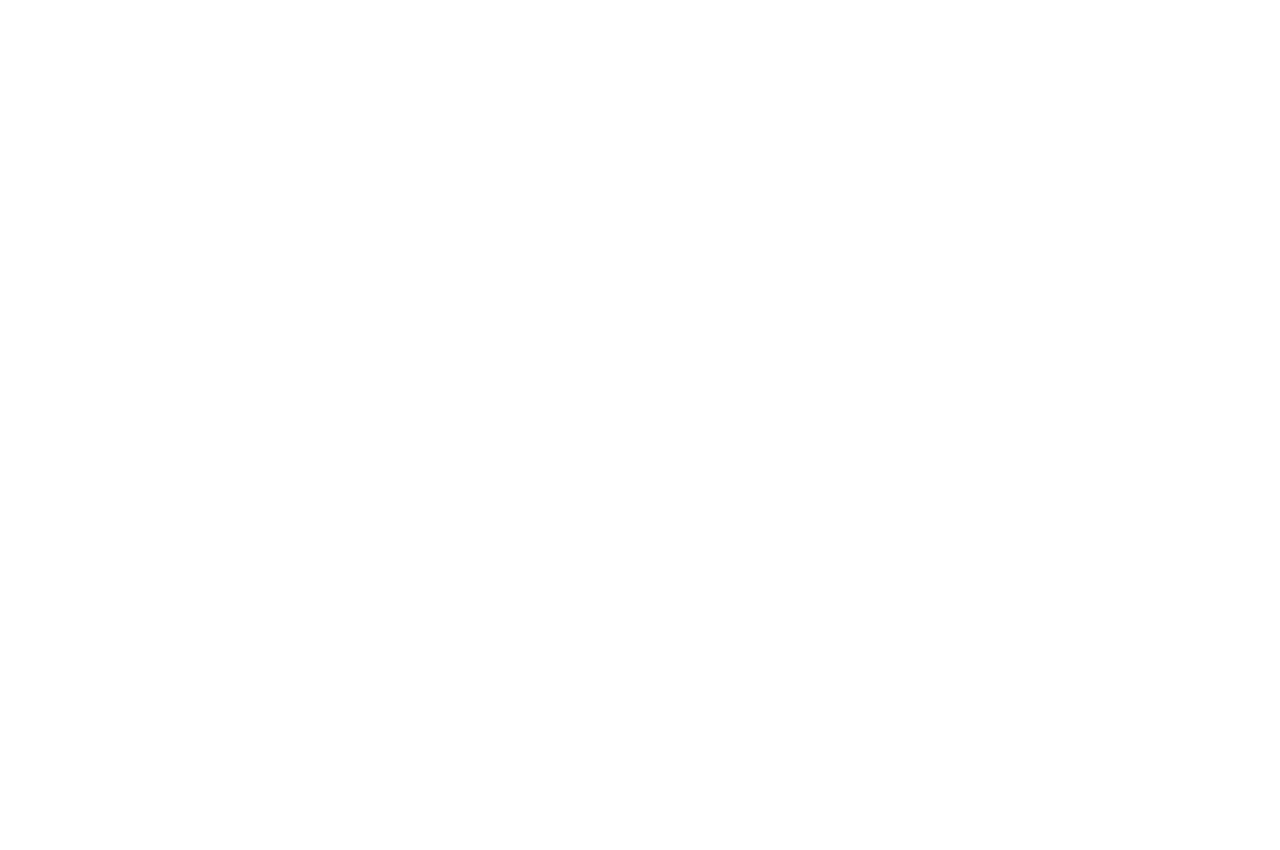
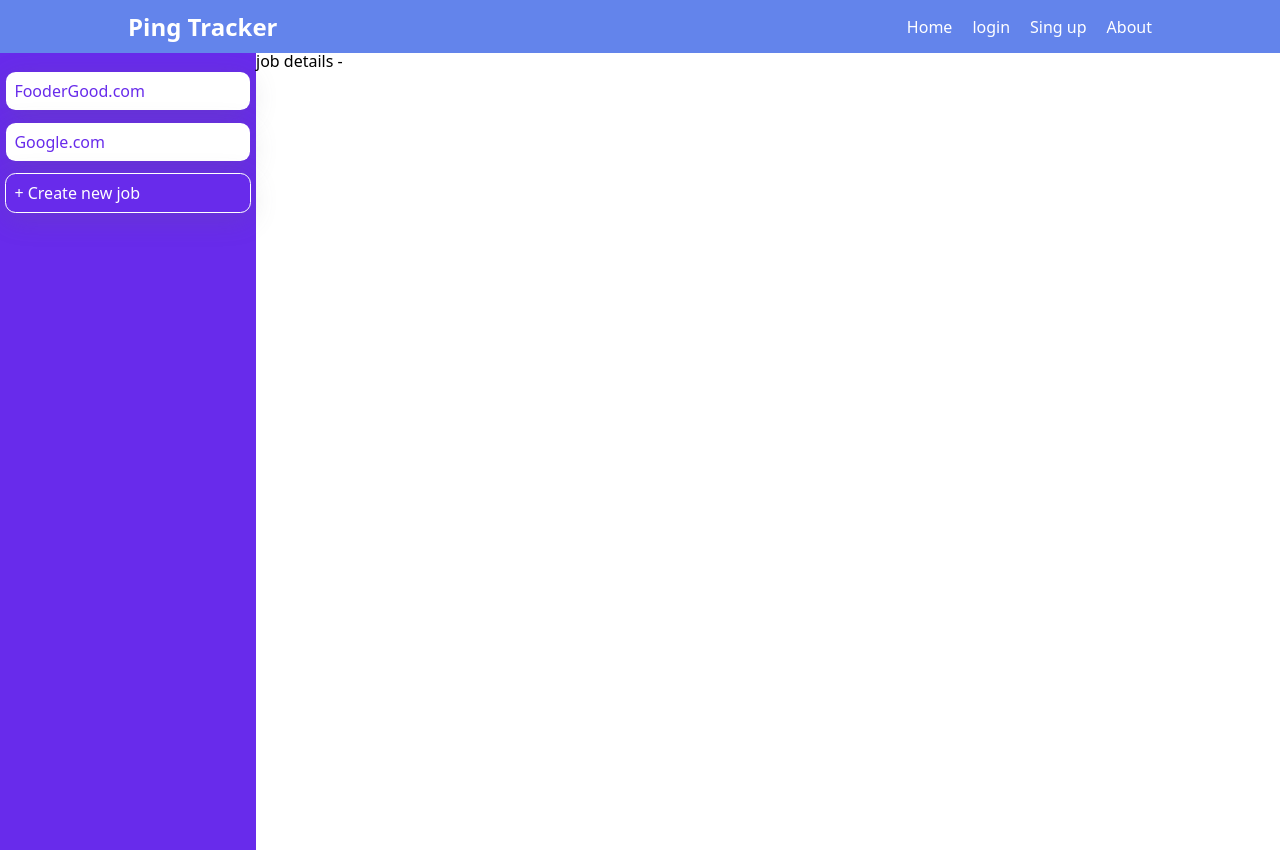
Before and after one commit to emrecanterzi/ping-tracker-frontend, a React (Create React App) app: page /dashboard in a window 1280 px wide. Before the commit this address had no page. Before the commit the page ends 800 px from the top, so only its background shows below. Built offline with nearby package versions, Linux system fonts and the light colour scheme.

Commit message:
#19 dashboard imported to router

```diff
--- a/src/App.tsx
+++ b/src/App.tsx
@@ -4,6 +4,7 @@ import Home from "./pages/Home";
 import Login from "./pages/Login";
 import Layout from "./components/Layout";
 import SignUp from "./pages/SignUp";
+import Dashboard from "./pages/Dashboard";
 
 function App() {
   return (
@@ -13,6 +14,7 @@ function App() {
           <Route path="/" element={<Home />} />
           <Route path="/login" element={<Login />} />
           <Route path="/signup" element={<SignUp />} />
+          <Route path="/dashboard" element={<Dashboard />} />
         </Route>
       </Routes>
     </BrowserRouter>
```
